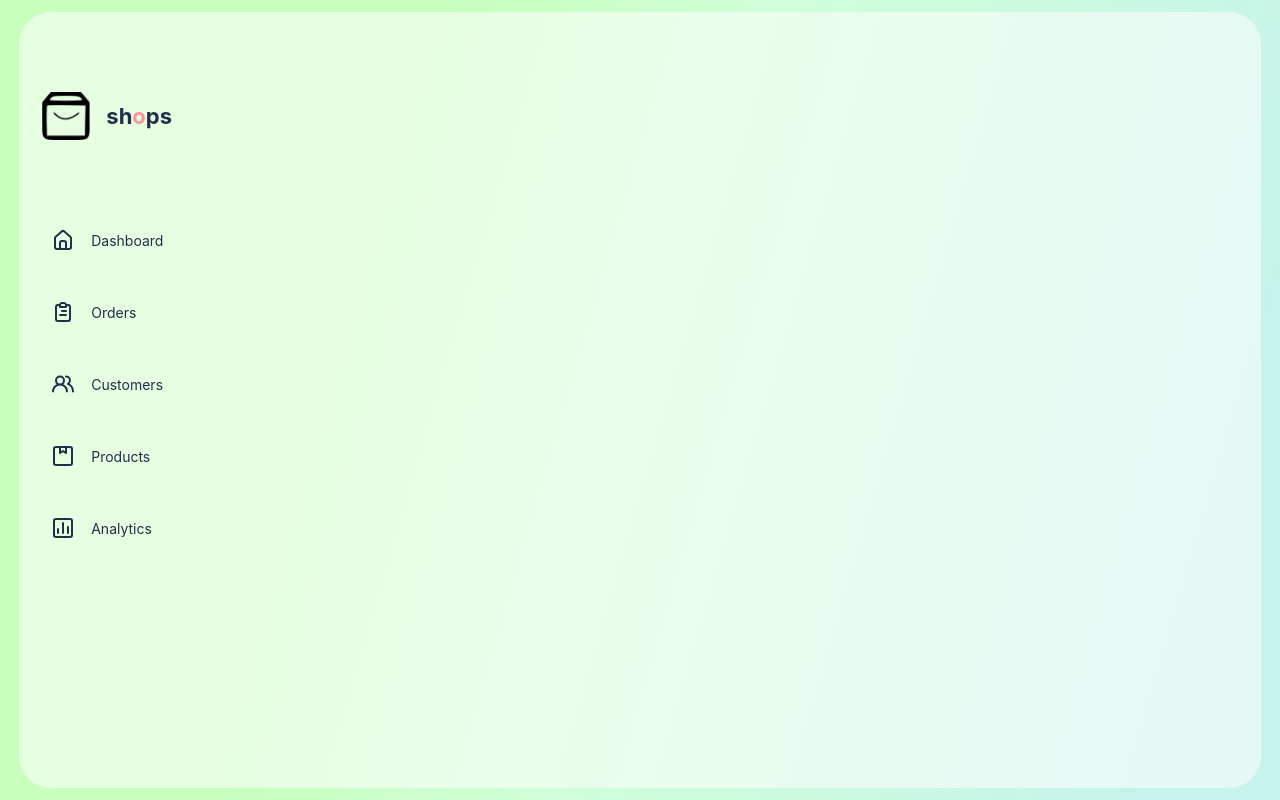
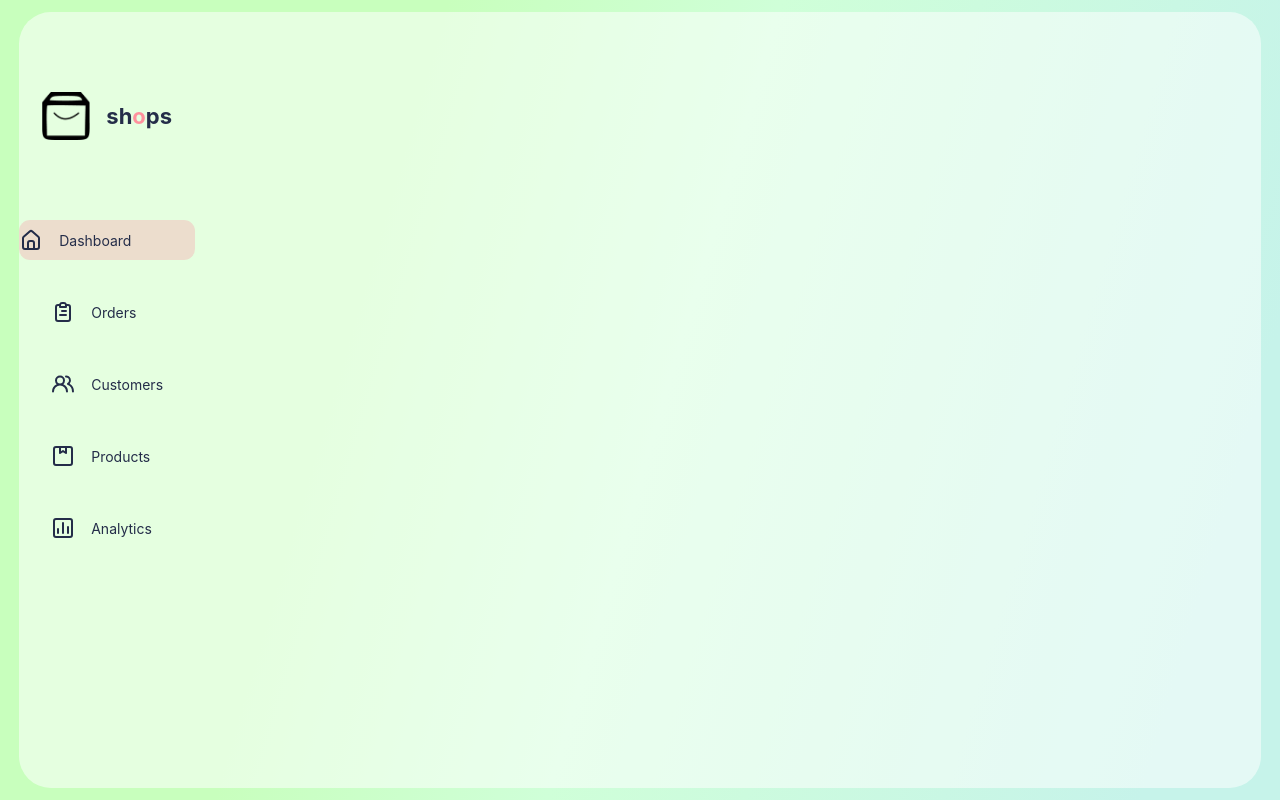
Before and after one commit to sebastiap/MyLifeControlPanel, a React (Create React App) app: page / in a window 1280 px wide. Built offline with nearby package versions, Linux system fonts and the light colour scheme.

Commit message:
Retomo el proyecto con cambios en el Sidebar

```diff
--- a/src/components/Sidebar/Sidebar.css
+++ b/src/components/Sidebar/Sidebar.css
@@ -44,3 +44,12 @@
     border-radius: 0.7rem;
     font-size: 14px;
   }
+
+  .menuItem:hover{
+      cursor: pointer;
+  }
+
+  .active{
+      background-color:var(--activeItem);
+      margin-left:0;
+  }
```
